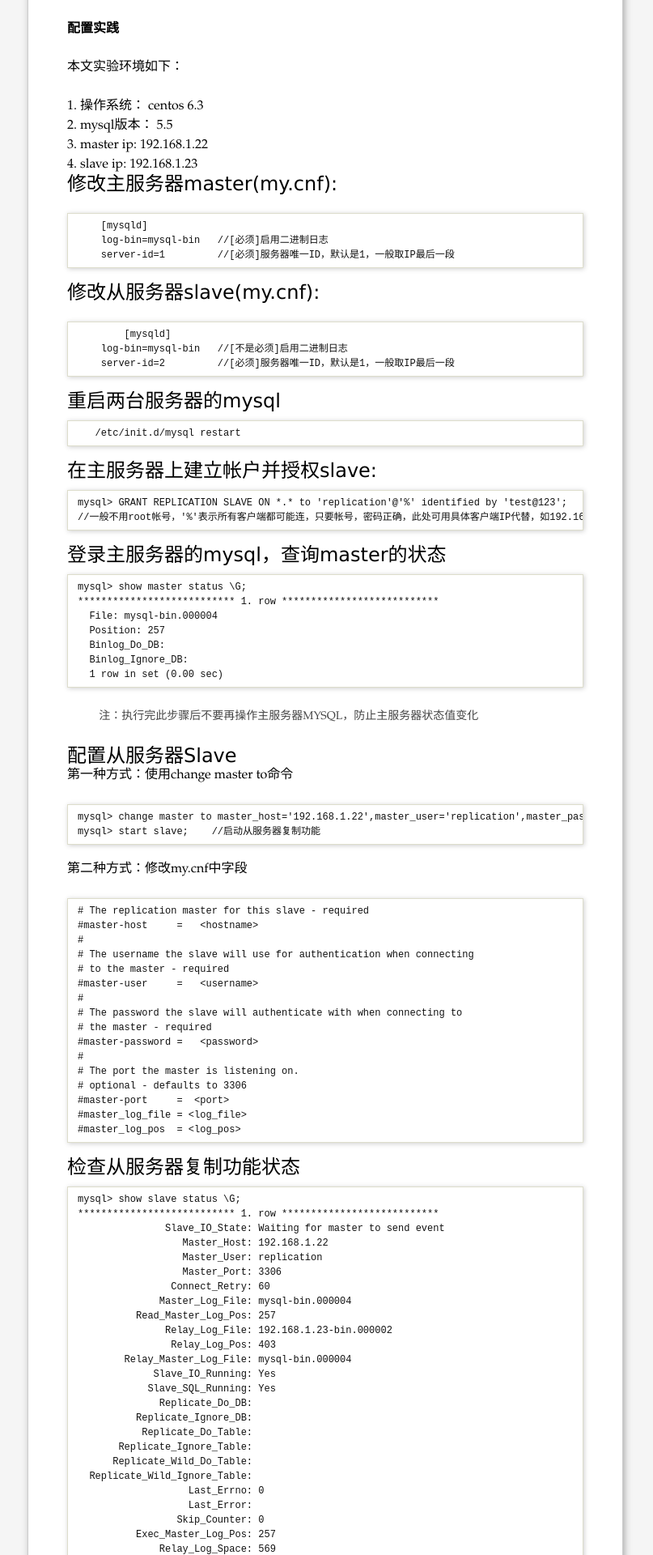
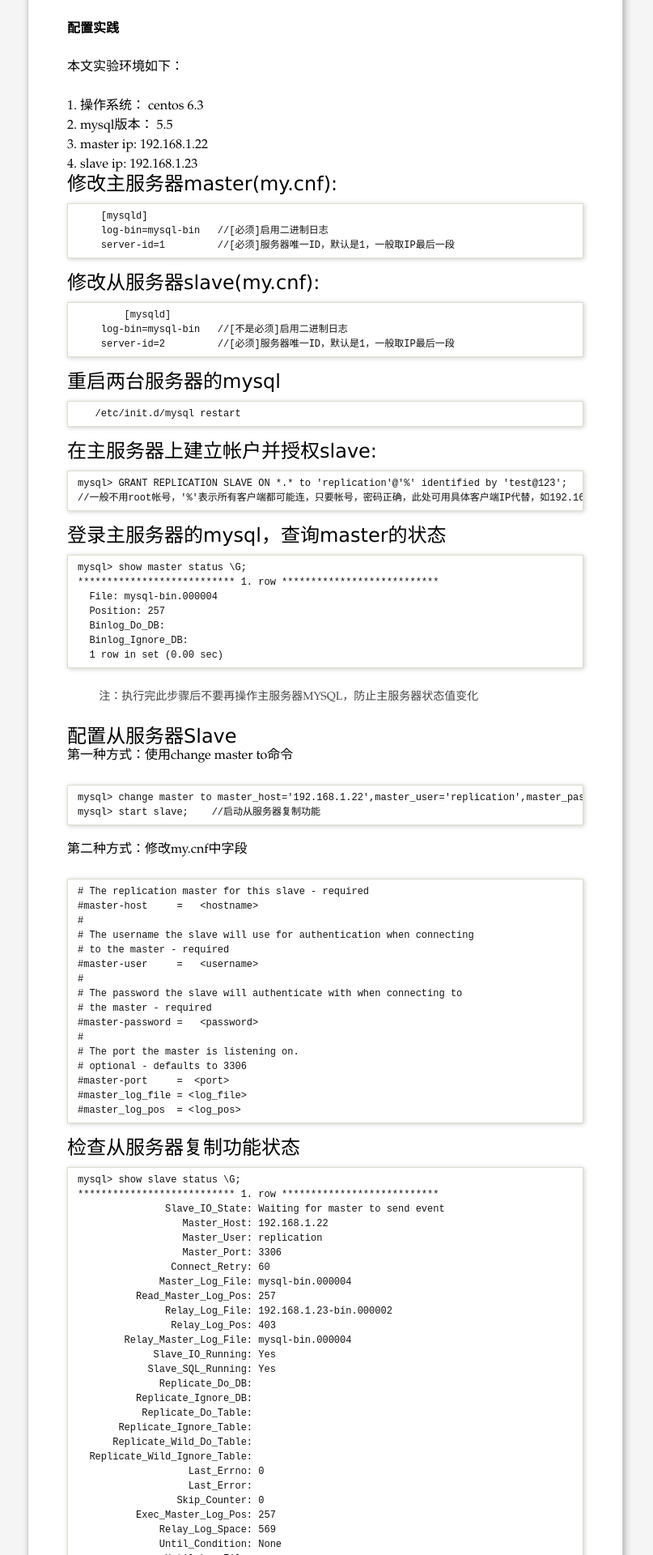
Before and after one commit to yuzujin/yuzujin.github.com, a Jekyll site: the page built from _posts/2016-11-17-mysql.md, in a window 1280 px wide. Shown: the part 418-2338 px from the top of the page at 81% size, without its empty margins (238-1045 px from the left). Built offline with Jekyll 4.4.1, drawn with Linux system fonts in a browser that asks for light colours.

````diff
--- a/_posts/2016-11-17-mysql.md
+++ b/_posts/2016-11-17-mysql.md
@@ -19,7 +19,9 @@ mysql支持单向、异步复制，复制过程中一个服务器充当主服务
 3. master ip: 192.168.1.22
 4. slave ip: 192.168.1.23
 
-# 修改主服务器master(my.cnf):
+
+### 修改主服务器master(my.cnf):
+
 
 ```
     [mysqld]
@@ -27,7 +29,9 @@ mysql支持单向、异步复制，复制过程中一个服务器充当主服务
     server-id=1         //[必须]服务器唯一ID，默认是1，一般取IP最后一段
 ```
 
-# 修改从服务器slave(my.cnf):
+
+### 修改从服务器slave(my.cnf):
+
 
 ```
 	[mysqld]
````
